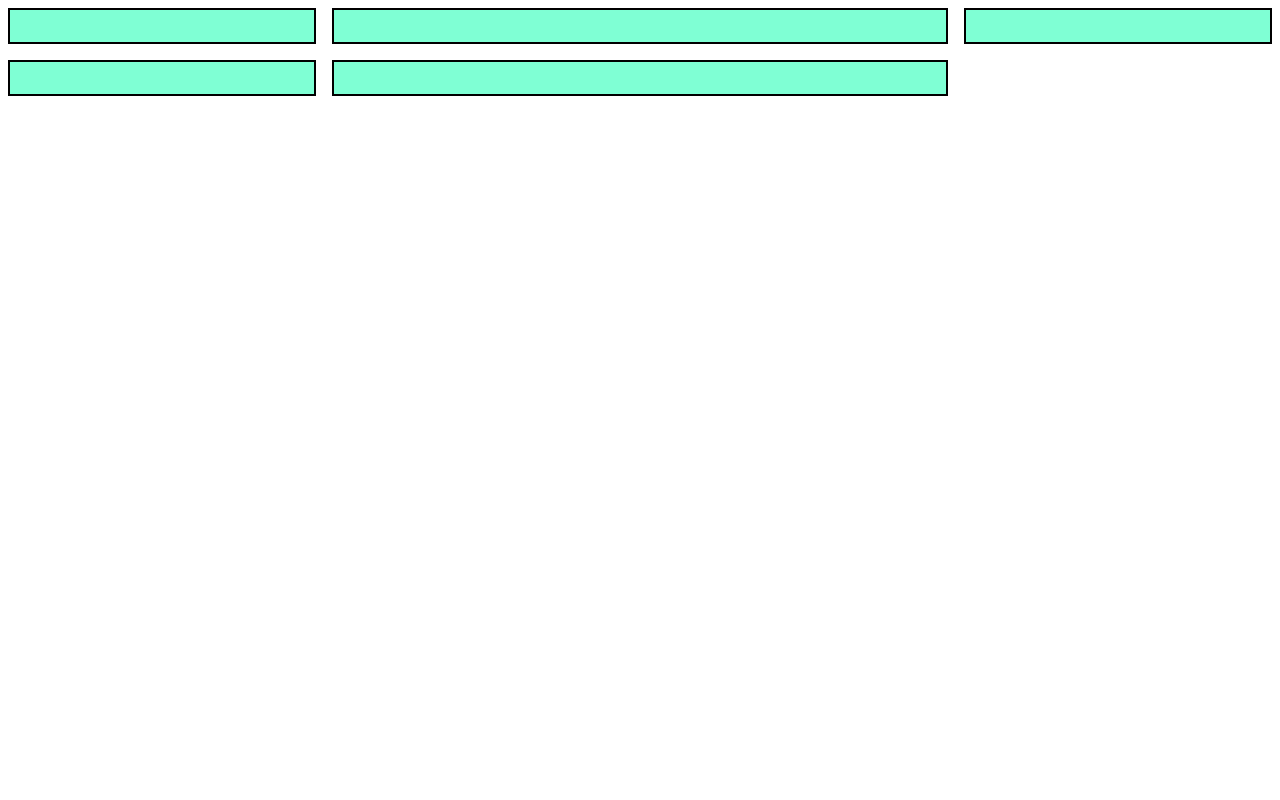
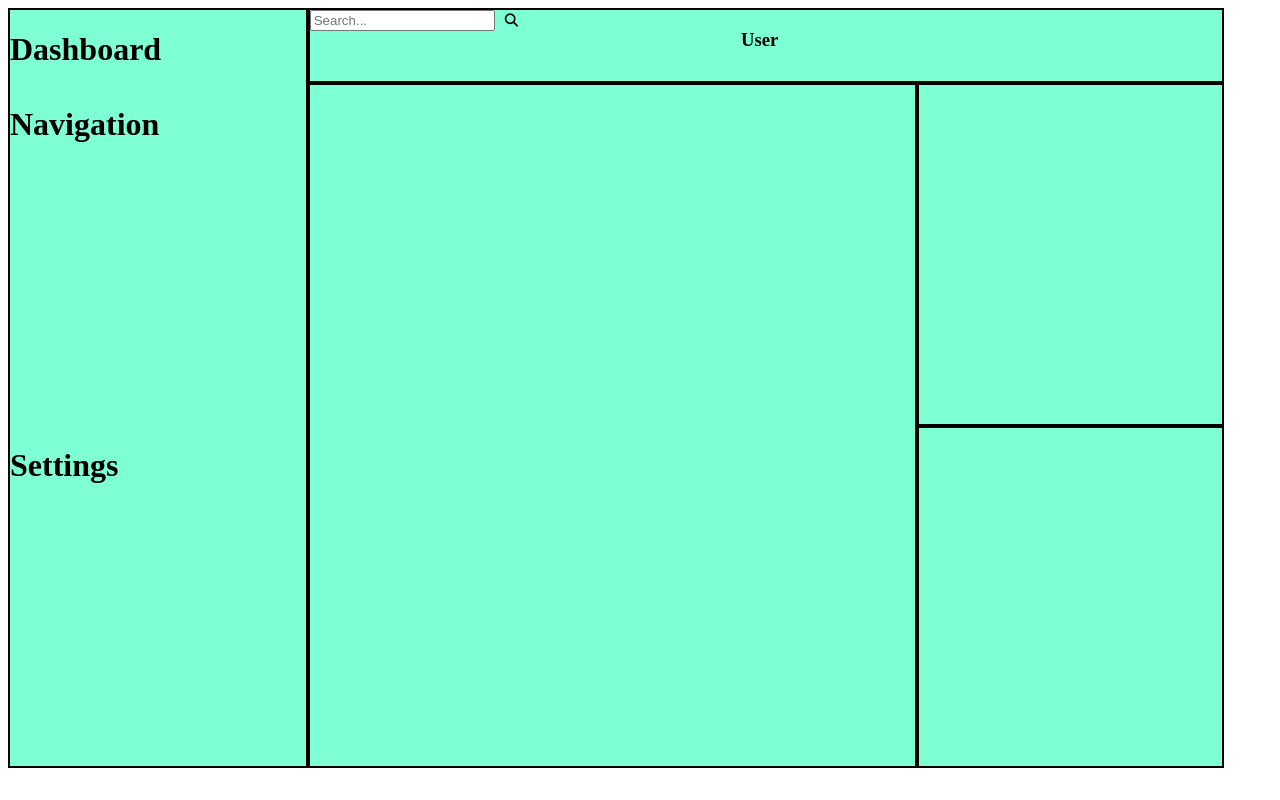
Before and after one commit to parkeralexjm/admin-dashboard-demo, a plain HTML site: page index.html in a window 1280 px wide. Drawn offline with Linux system fonts and the light colour scheme.

Commit message:
Added sidebar and header Added sections for sidebar and headings. Imported font awesome for icons and styles search bar.

```diff
--- a/index.html
+++ b/index.html
@@ -6,11 +6,43 @@
     <meta name="viewport" content="width=device-width, initial-scale=1.0" />
     <title>Admin dashboard</title>
     <link href="style.css" rel="stylesheet" />
+    <script
+      src="https://kit.fontawesome.com/60b6215b6a.js"
+      crossorigin="anonymous"
+    ></script>
   </head>
   <body>
     <div class="container">
-      <div class="header"></div>
-      <div class="sidebar"></div>
+      <div class="header">
+        <div class="searchbar">
+          <input type="text" placeholder="Search..." />
+          <button type="submit" id="searchButton">
+            <i class="fa-solid fa-magnifying-glass"></i>
+          </button>
+        </div>
+        <div class="user">
+          <h3>User</h3>
+        </div>
+        <div class="greeting">
+          <h3>greeting</h3>
+        </div>
+        <div class="inputs">
+          <h3>inputs</h3>
+        </div>
+      </div>
+
+      <div class="sidebar">
+        <div class="branding">
+          <h1>Dashboard</h1>
+        </div>
+        <div class="navigation">
+          <h1>Navigation</h1>
+        </div>
+        <div class="support">
+          <h1>Settings</h1>
+        </div>
+      </div>
+
       <div class="projects"></div>
       <div class="announcements"></div>
       <div class="trending"></div>
--- a/style.css
+++ b/style.css
@@ -1,11 +1,64 @@
 .container {
   display: grid;
-  grid: repeat(3, 1fr) / 1fr 2fr 1fr;
-  gap: 1rem;
+  grid-template-columns: 1fr 2 1fr;
+  grid-template-rows: 75px 1fr 1fr;
+  height: 95vh;
+  width: 95vw;
 }
 
 .container > div {
   background-color: aquamarine;
-  padding: 1rem;
   border: 2px solid black;
 }
+
+.sidebar {
+  grid-area: 1 / 1 / 4 / 2;
+  display: grid;
+  grid-template-columns: 1fr;
+  grid-template-rows: 75px 1fr 1fr;
+}
+
+.branding {
+  grid-area: 1 / 1 / 2 / 2;
+}
+
+.header {
+  grid-area: 1 / 2 / 2 / 5;
+  display: grid;
+  grid-template-columns: 1fr 1fr;
+  grid-template-rows: 1fr 1fr;
+}
+
+.searchbar {
+  grid-area: 1 / 1 / 2 / 2;
+}
+
+#searchButton {
+  border: 0px;
+  background: none;
+  color: black;
+}
+
+.user {
+  grid-area: 1 / 2 / 2 / 3;
+}
+
+.greeting {
+  grid-area: 2 / 1 / 3 / 2;
+}
+
+.inputs {
+  grid-area: 2 / 3 / 2 / 3;
+}
+
+.projects {
+  grid-area: 2 / 2 / 4 / 4;
+}
+
+.announcements {
+  grid-area: 2 / 4 / 3 / 5;
+}
+
+.trending {
+  grid-area: 3 / 4 / 4 / 5;
+}
```
